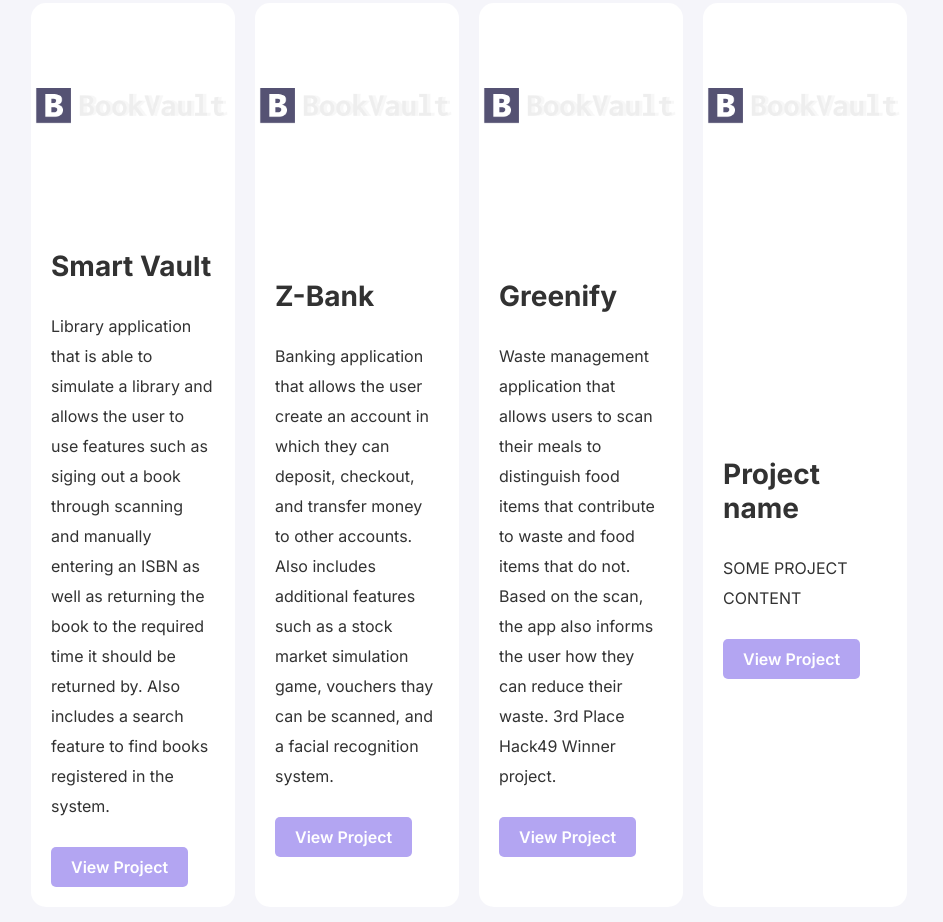
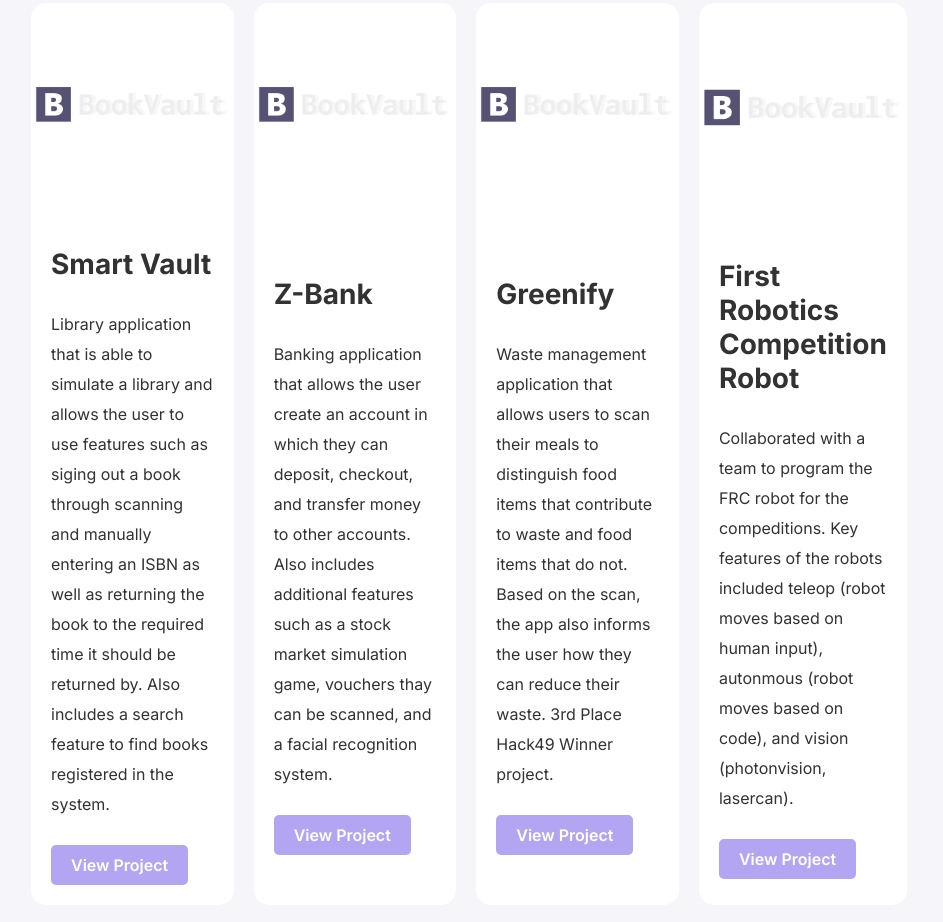
Before and after one commit to MathGamer2012/PortfolioWebsite, a plain HTML site: page index.html in a window 1280 px wide. Shown: the part 1665-2587 px from the top of the page, without its empty margins (161-1104 px from the left). Drawn offline with nearby package versions, Linux system fonts and the light colour scheme.

Commit message:
Update index.html

```diff
--- a/index.html
+++ b/index.html
@@ -136,9 +136,11 @@
                         </div>
 
                         <div class="project-text-container">
-                            <h3 class="project-title"> Project name </h3>
-                            <div class="content-section-text"> <p> SOME PROJECT
-                                    CONTENT
+                            <h3 class="project-title"> First Robotics Competition Robot </h3>
+                            <div class="content-section-text"> <p>  Collaborated with a team to program the FRC robot for the compeditions.
+                                Key features of the robots included teleop (robot moves based on human input), autonmous (robot moves based on code),
+                                and vision (photonvision, lasercan).
+
                                 </p></div>
                             <a href> <button class="generic-button"> View
                                     Project
```
